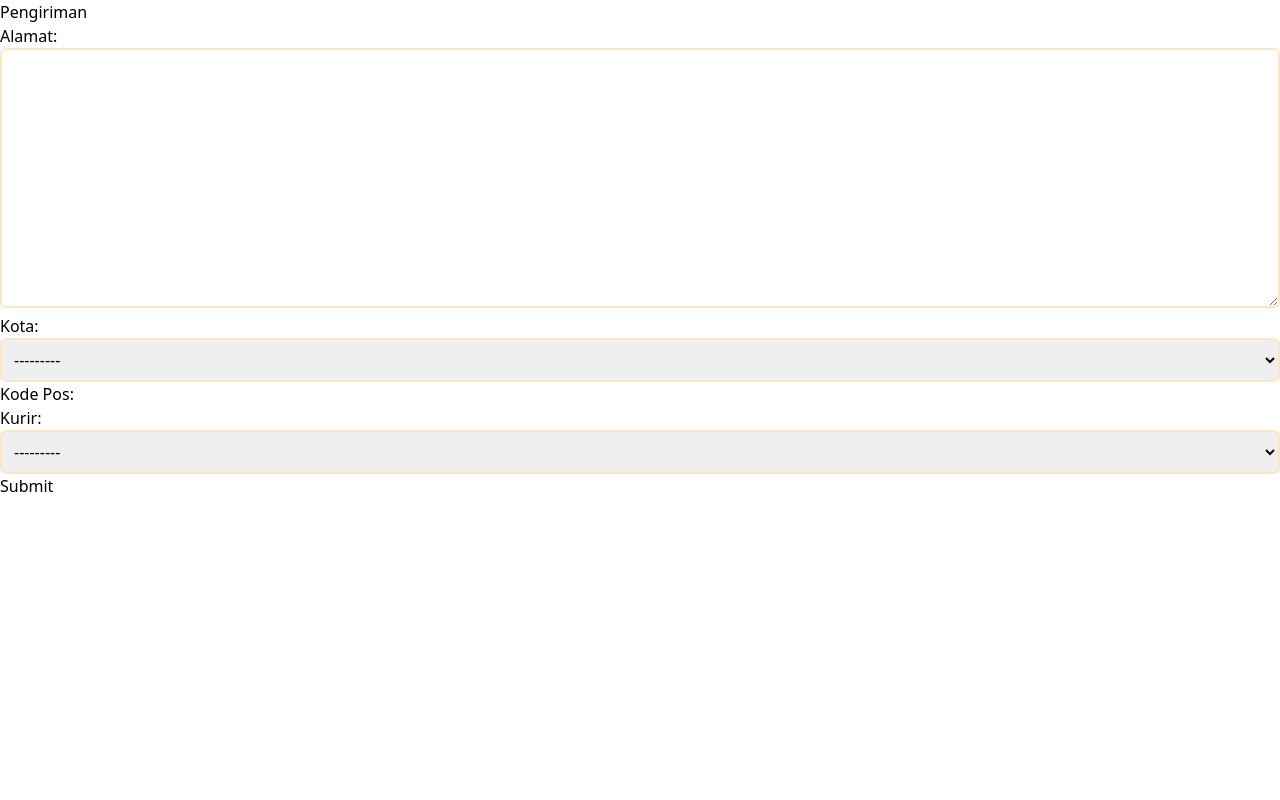
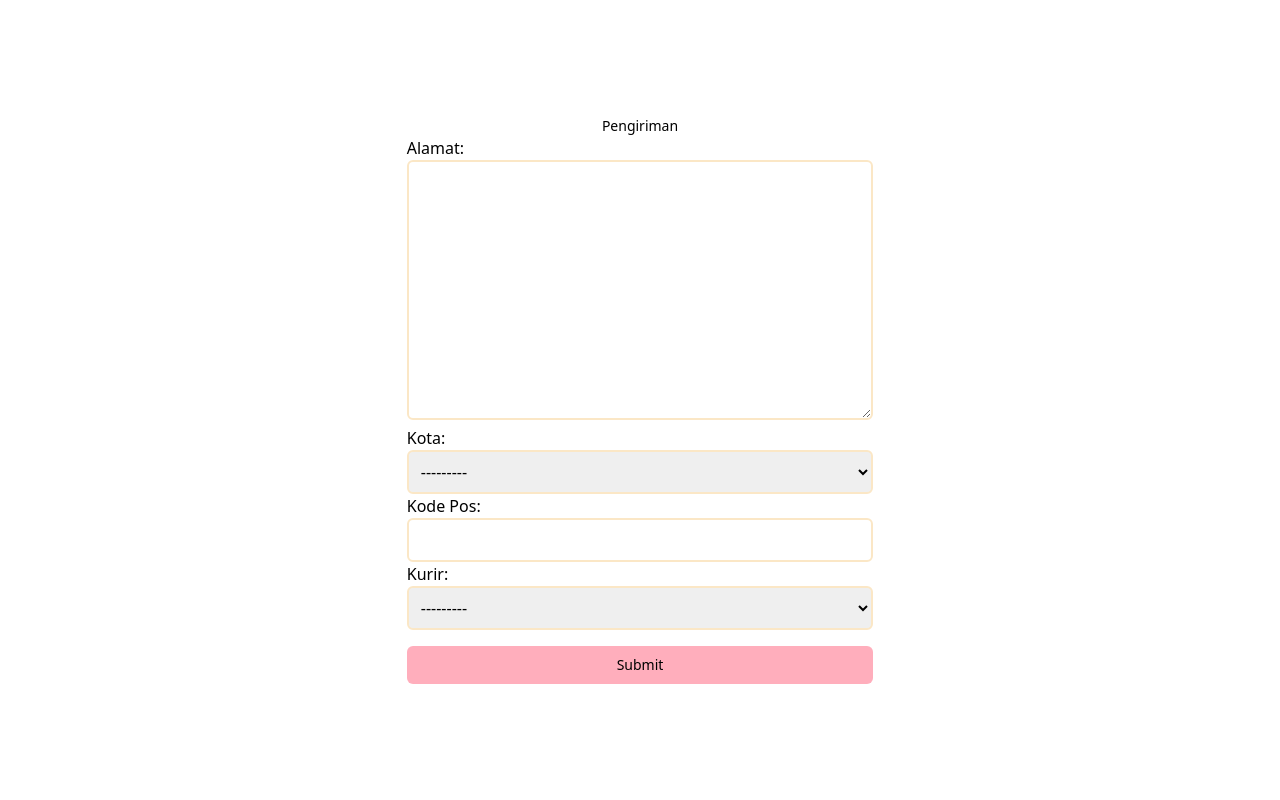
Before and after one commit to Kelompok-E07-PBP/proyek-tengah-semester, a Django app: page /pengiriman/ in a window 1280 px wide. Run offline with Django 5.2, Linux system fonts and the light colour scheme; the visitor is signed in with stand-in values (Sample User, id 1); some libraries are stand-ins or nearby versions.

Commit message:
Changed Styling for Pengiriman Form (for now)

```diff
--- a/pengiriman/templates/pengiriman.html
+++ b/pengiriman/templates/pengiriman.html
@@ -4,10 +4,14 @@
 {% endblock meta %}
 
 {% block content %}
-<h1>Pengiriman</h1>
-<form method="POST">
-    {% csrf_token %}
-    {{ form.as_p }}
-    <button type="submit">Submit</button>
-</form>
+
+<div class="flex flex-col items-center justify-center h-screen">
+    <h1 class="text-sm font-medium rounded-md text-black">Pengiriman</h1>
+    <form method="POST">
+        {% csrf_token %}
+        {{ form.as_p }}
+        <button type="submit" class="group relative w-full flex justify-center py-2 px-4 border border-transparent text-sm font-medium rounded-md text-black bg-[#FFAEBC] hover:bg-[#FBE7C6] focus:outline-none focus:ring-2 focus:ring-offset-2 focus:ring-[#FFAEBC] mt-4">Submit</button>
+    </form>
+</div>
+
 {% endblock content %}
--- a/static/css/global.css
+++ b/static/css/global.css
@@ -1,10 +1,10 @@
-.form-style form input, form textarea, form select {
+.form-style form input, form textarea, form select, form input[type="number"] {
     width: 100%;
     padding: 0.5rem;
     border: 2px solid #FBE7C6;
     border-radius: 0.375rem;
 }
-.form-style form input:focus, form textarea:focus, form select:focus {
+.form-style form input:focus, form textarea:focus, form select:focus, form input[type="number"]:focus {
     outline: none;
     border-color: #FFAEBC;
     box-shadow: 0 0 0 3px #FFAEBC;
```
